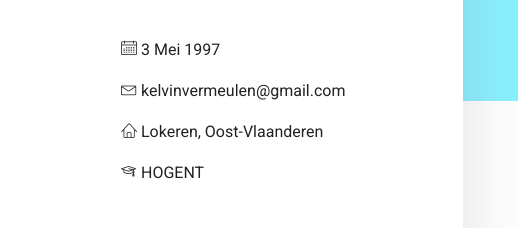
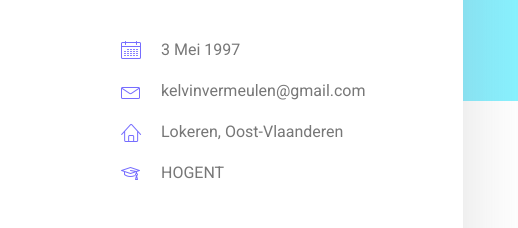
Before and after one commit to KelvinVermeulen/kelvinvermeulen.github.io, a plain HTML site: page index.html in a window 1280 px wide. Shown: the part 847-1075 px from the top of the page, 762-1280 px from the left. Drawn offline with Linux system fonts and the light colour scheme.

Commit message:
Update index.html

```diff
--- a/index.html
+++ b/index.html
@@ -5,7 +5,7 @@
         <meta charset="utf-8">
         <meta name="viewport" content="width=device-width, initial-scale=1, shrink-to-fit=no">
         <link rel="icon" href="img/favicon.png" type="image/png">
-        <title>MeetMe Personal</title>
+        <title>Kelvin Vermeulen profile-page</title>
         <!-- Bootstrap CSS -->
         <link rel="stylesheet" href="css/bootstrap.css">
         <link rel="stylesheet" href="vendors/linericon/style.css">
@@ -52,10 +52,10 @@
 									<p>Welkom op mijn profile-page! Ik ben Kelvin, een gemotiveerd toekomstig Systeembeheerder met een voorliefde voor security.
                                         <br>Alles wat met netwerken, servers en security te maken heeft, is al jaren een passie van mij. Zo heb ik mijn oude desktop omgebouwd tot een NAS, mijn Raspberry Pi werd dan weer een Media Center. Dit zijn maar enkele van mijn persoonlijke projectjes en ook op school heb ik al veel bijgeleerd. <br>Indien je meer wil weten kan je altijd mijn Github bezoeken of mijn CV downloaden via de knop hieronder! Ook kan je me bereiken via LinkedIn en Instagram.</p>
 									<ul class="list basic_info">
-										<li><i class="lnr lnr-calendar-full"></i> 3 Mei 1997</li>
-										<li><i class="lnr lnr-envelope"></i> kelvinvermeulen@gmail.com</li>
-										<li><i class="lnr lnr-home"></i> Lokeren, Oost-Vlaanderen</li>
-										<li><i class="lnr lnr-graduation-hat"></i> HOGENT</li>
+										<li><a href=""><i class="lnr lnr-calendar-full"></i> 3 Mei 1997</a></li>
+                                        <li><a href="mailto:kelvinvermeulen@gmail.com"><i class="lnr lnr-envelope"></i> kelvinvermeulen@gmail.com</a></li>
+										<li><a href=""><i class="lnr lnr-home"></i> Lokeren, Oost-Vlaanderen</a></li>
+										<li><a href=""><i class="lnr lnr-graduation-hat"></i> HOGENT</a></li>
 									</ul>
 									<ul class="list personal_social">
 										<li><a href="https://www.linkedin.com/in/kelvin-vermeulen-183b3715b/" target="_blank"><i class="fa fa-linkedin"></i></a></li>
@@ -71,11 +71,6 @@
             </div>
         </section>
         <!--================End Home Banner Area =================-->
-
-
-
-
-
 
 
         <!-- Optional JavaScript -->
```
